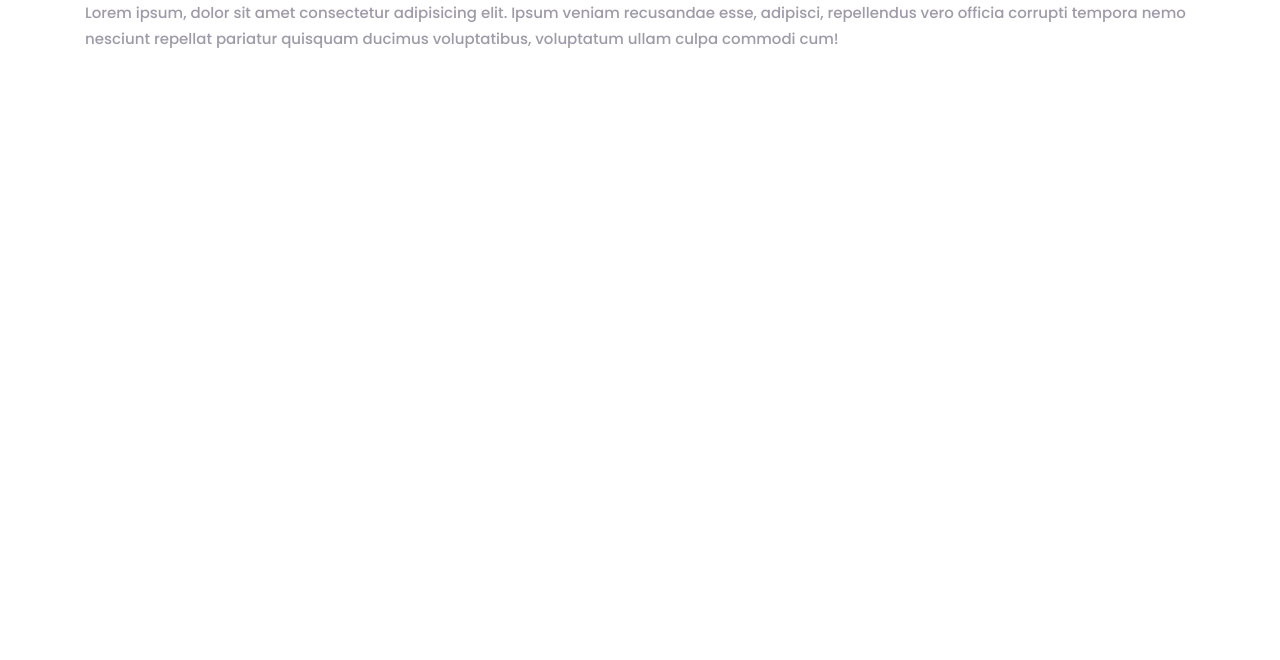
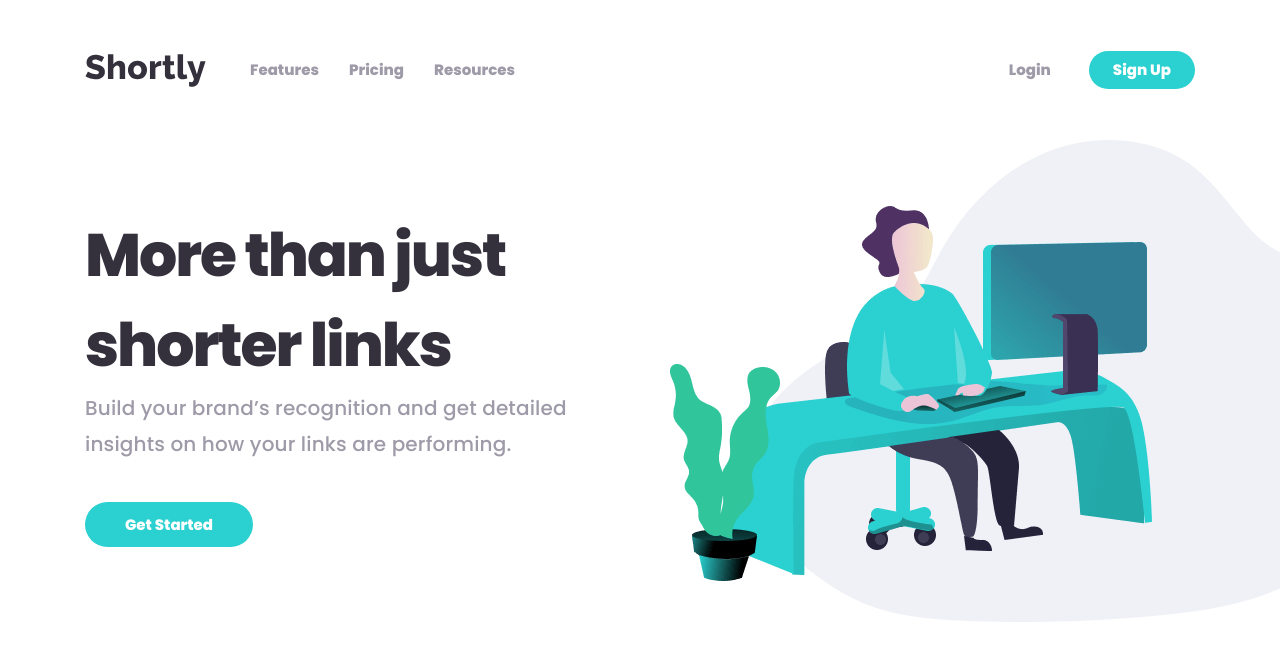
Before and after one commit to akbarovshoxruz/ash-Shortly, a plain HTML site: page index.html in a window 1280 px wide. Drawn offline with Linux system fonts and the light colour scheme.

Commit message:
Add header add hero

```diff
--- a/css/style.css
+++ b/css/style.css
@@ -30,9 +30,129 @@ html{
     margin: 0 auto;
 }
 
+.button {
+  border: none;
+  outline: none;
+  background-color: var(--button-bg);
+  color: #fff;
+  font-size: 15px;
+  font-weight: 700;
+  border-radius: 28px;
+  cursor: pointer;
+  display: inline-block;
+}
+
 body{
   color: var(--text-color);
   font-weight: 500;
   font-size: 15px;
   line-height: 26px;
 }
+
+.site-header{
+  padding-top: 50px;
+  background-color: #fff;
+  position: relative;
+}
+
+/* Navbar */
+
+.site-navbar {
+  height: 40px;
+  display: flex;
+  align-items: center;
+  justify-content: space-between;
+  margin-bottom: 120px;
+}
+.site-navbar-inner {
+  display: flex;
+  align-items: center;
+  justify-content: center;
+  gap: 45px;
+}
+.site-navbar-logo{
+  width: 120px;
+  height: 32px;
+  cursor: pointer;
+}
+.site-navbar-logo:hover{
+  opacity: 0.8;
+}
+.site-navbar-logo:hover{
+  opacity: 0.8;
+}
+.site-navbar-logo:active{
+  opacity: 0.6;
+}
+.navbar-list {
+  display: flex;
+  align-items: center;
+  gap: 30px;
+  list-style: none;
+  padding: 0;
+  margin: 0;
+}
+.navbar-link{
+  color: var(--text-color);
+  text-decoration: none;
+  font-weight: 700;
+  font-size: 15px;
+}
+.navbar-link:hover{
+  color: var(--text-black-color);
+}
+.navbar-contact {
+  display: flex;
+  align-items: center;
+  gap: 38px;
+}
+.navbar-login{
+  color: var(--text-color);
+  font-size: 15px;
+  font-weight: 700;
+  text-decoration: none;
+}
+.navbar-login:hover{
+  color: var(--text-black-color);
+}
+.navbar-button {
+  padding: 10px 24px;
+}
+
+
+.button:hover{
+  background-color: var(--button-bg-hover);
+}
+
+/* Hero */
+
+.hero {
+  display: flex;
+  align-items: center;
+  justify-content: space-between;
+}
+.hero-content {
+  width: 564px;
+  height: 350px;
+}
+.hero-title {
+  font-size: 60px;
+  font-weight: 700;
+  line-height: 90px;
+  letter-spacing: -2px;
+  color: var(--text-black-color);
+}
+.hero-info {
+  font-size: 20px;
+  font-weight: 500;
+  line-height: 36px;
+  letter-spacing: 0.15px;
+  padding-bottom: 40px;
+}
+.hero-button {
+  padding: 14px 40px;
+}
+.hero-img {
+  position: absolute;
+  right: 0;
+}
--- a/index.html
+++ b/index.html
@@ -3,13 +3,47 @@
 <head>
     <meta charset="UTF-8">
     <meta name="viewport" content="width=device-width, initial-scale=1.0">
-    <title>Project</title>
+    <title>Shortly</title>
     <link rel="stylesheet" href="./css/style.css">
     <link rel="stylesheet" href="./css/normalize.css">
 </head>
 <body>
-    <div class="container">
-        Lorem ipsum, dolor sit amet consectetur adipisicing elit. Ipsum veniam recusandae esse, adipisci, repellendus vero officia corrupti tempora nemo nesciunt repellat pariatur quisquam ducimus voluptatibus, voluptatum ullam culpa commodi cum!
-    </div>
+    <header class="site-header">
+        <div class="container">
+            <nav class="site-navbar">
+                <div class="site-navbar-inner">
+                    <div class="site-navbar-logo">
+                        <img src="/img/Shortly.svg" alt="Shortly">
+                    </div>
+                    <ul class="navbar-list">
+                        <li class="navbar-item"><a class="navbar-link" href="#">Features</a></li>
+                        <li class="navbar-item"><a class="navbar-link" href="#">Pricing</a></li>
+                        <li class="navbar-item"><a class="navbar-link" href="#">Resources</a></li>
+                    </ul>
+                </div>
+                <div class="navbar-contact">
+                    <a href="#" class="navbar-login">Login</a>
+                    <button class="navbar-button button">Sign Up</button>
+                </div>
+            </nav>
+        </div>
+    </header>
+    <main>
+        <div class="container">
+            <div class="hero">
+                <div class="hero-content">
+                    <h2 class="hero-title">More than just shorter links</h2>
+                    <p class="hero-info">Build your brand’s recognition and get detailed <br> insights on how your links are performing.</p>
+                    <button class="button hero-button">Get Started</button>
+                </div>
+                <div class="hero-img">
+                    <img  src="/img/heroImg.png" alt="heroImg">
+                </div>
+            </div>
+            <form class="">
+
+            </form>
+        </div>
+    </main>
 </body>
 </html>
```
